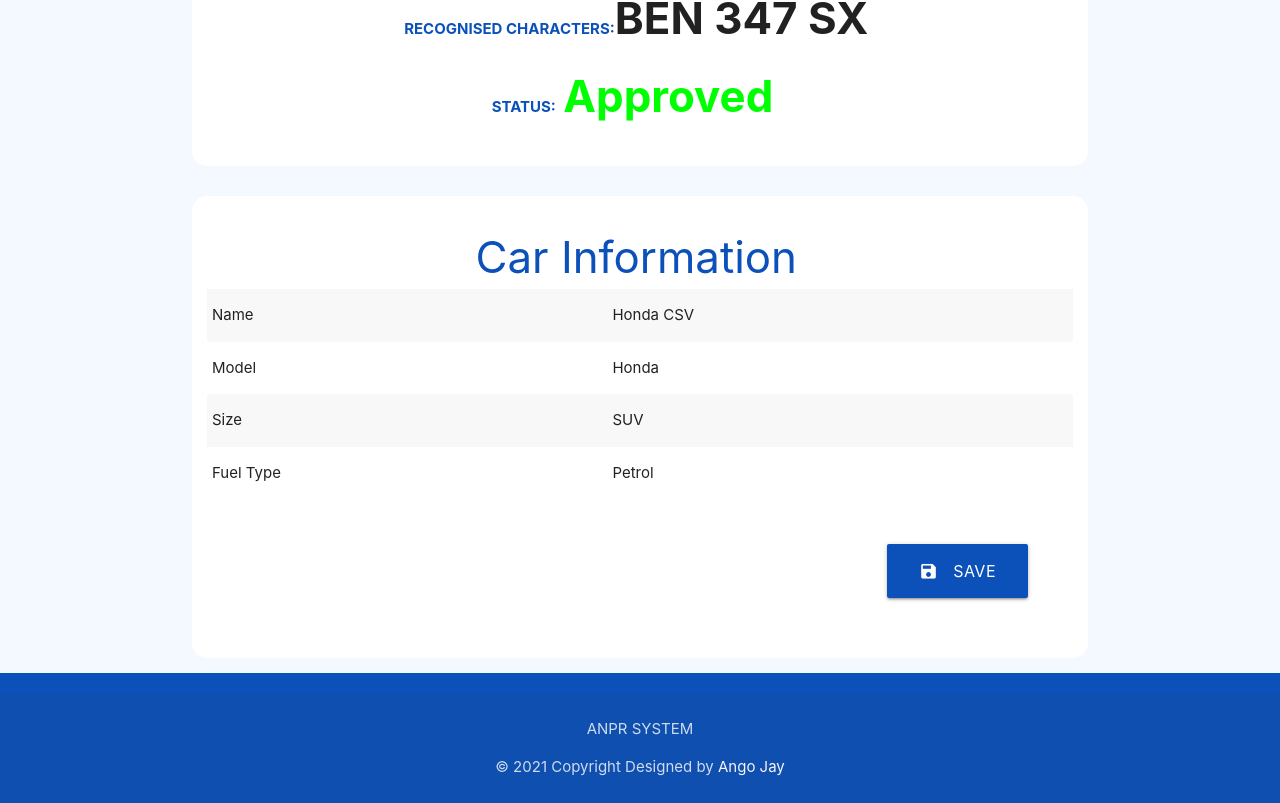
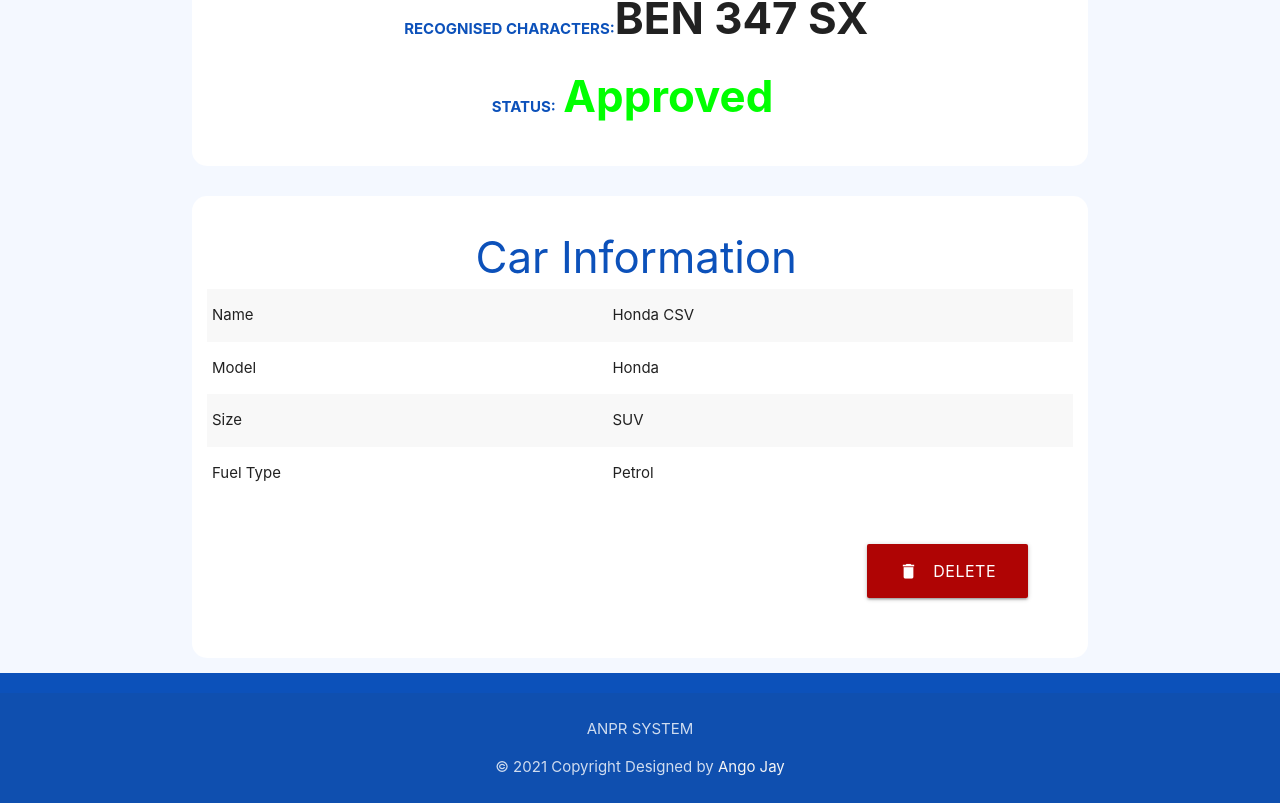
Before and after one commit to Ango-Jay/anpr-front, a React (Create React App) app: page /result in a window 1280 px wide. Shown: the part 1628-2431 px from the top of the page. Built offline with nearby package versions, Linux system fonts and the light colour scheme.

Commit message:
added delete buttoon

```diff
--- a/src/pages/result/result.jsx
+++ b/src/pages/result/result.jsx
@@ -5,6 +5,19 @@ import carImg from "../../../public/assets/car-min.jpg";
 import licenseImg from "../../../public/assets/license.png";
 
 const Result = () => {
+  const isSaved = () => {
+    if ("e" === 0) {
+      return <Button buttonIconName="save" buttonFunction="Save" />;
+    } else {
+      return (
+        <Button
+          buttonIconName="delete"
+          buttonFunction="Delete"
+          style={{ backgroundColor: "#af0404" }}
+        />
+      );
+    }
+  };
   return (
     <div className="result">
       <div className="result-background-header">
@@ -65,9 +78,7 @@ const Result = () => {
                   </tr>
                 </tbody>
               </table>
-              <div className="result-button">
-                <Button buttonIconName="save" buttonFunction="Save" />
-              </div>
+              <div className="result-button">{isSaved()}</div>
             </div>
           </div>
         </div>
```
